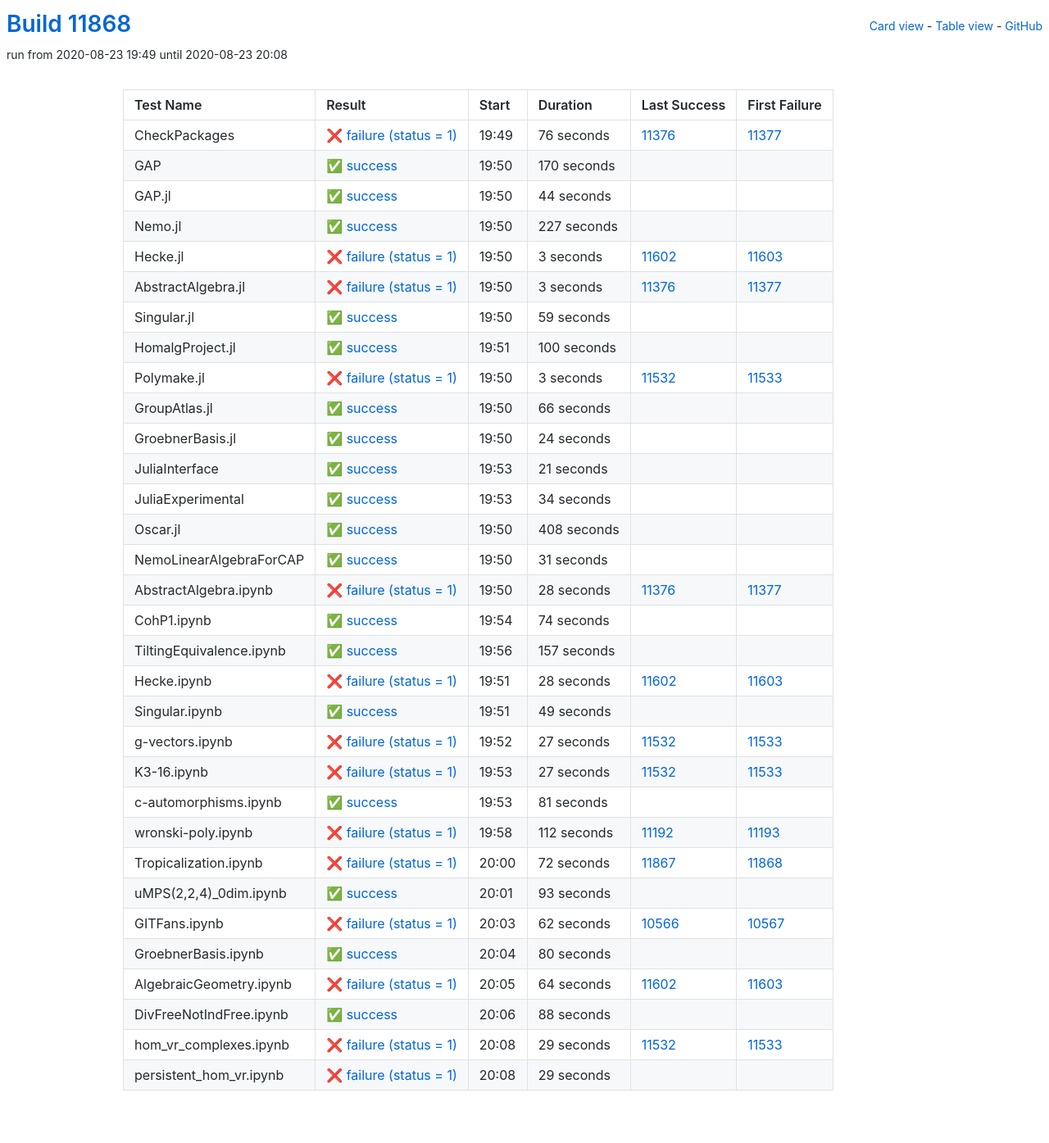
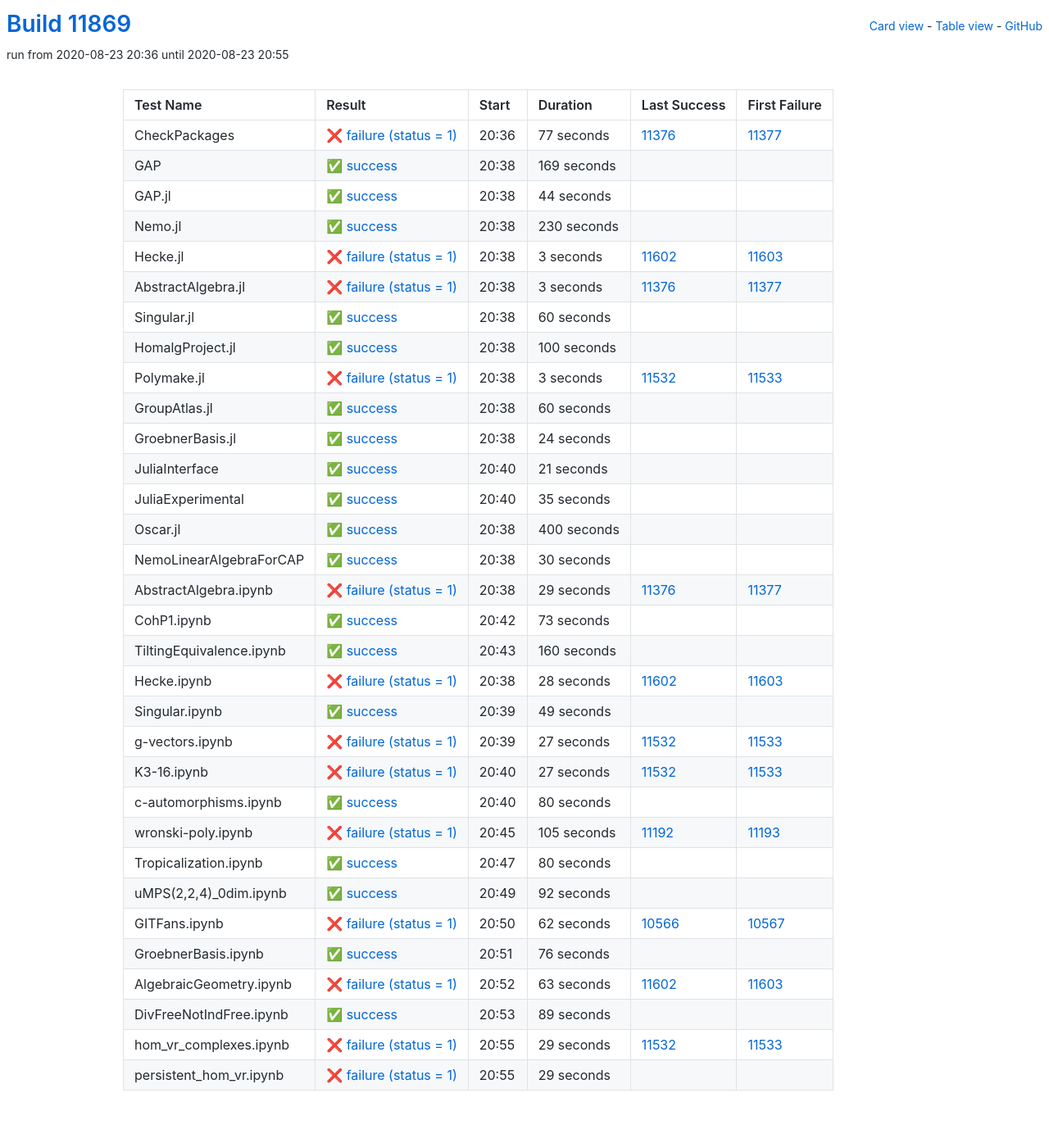
Before and after one commit to oscar-system/oscar-ci-status, a Jekyll site: the page built from table.html, in a window 1280 px wide. Shown: the whole page at 82% size. Built offline with Jekyll 4.4.1, drawn with Linux system fonts in a browser that asks for light colours.

Commit message:
Build #11869

```diff
--- a/_data/ci.yml
+++ b/_data/ci.yml
@@ -1,6 +1,6 @@
 ---
-build: 11868
-build_url: https://oscarci.mathematik.uni-kl.de/job/oscar/11868/
+build: 11869
+build_url: https://oscarci.mathematik.uni-kl.de/job/oscar/11869/
 job: oscar
 organization: oscar-system
 repo: oscar-ci-status
@@ -8,32 +8,32 @@
 tests:
 - name: CheckPackages
   id: checkpackages
-  log: https://oscarci.mathematik.uni-kl.de/job/oscar/11868/artifact/logs/build-11868/CheckPackages.log
-  start: 2020-08-23 19:49
+  log: https://oscarci.mathematik.uni-kl.de/job/oscar/11869/artifact/logs/build-11869/CheckPackages.log
+  start: 2020-08-23 20:36
   success: false
   exitcode: 1
   status: failure
-  duration: 76
+  duration: 77
   last_success: 11376
   last_success_url: https://oscarci.mathematik.uni-kl.de/job/oscar/11376/
   first_failure: 11377
   first_failure_url: https://oscarci.mathematik.uni-kl.de/job/oscar/11377/
 - name: GAP
   id: gap
-  log: https://oscarci.mathematik.uni-kl.de/job/oscar/11868/artifact/logs/build-11868/GAP.log
-  start: 2020-08-23 19:50
+  log: https://oscarci.mathematik.uni-kl.de/job/oscar/11869/artifact/logs/build-11869/GAP.log
+  start: 2020-08-23 20:38
   success: true
   exitcode: 0
   status: success
-  duration: 170
+  duration: 169
   last_success: false
   last_success_url:
   first_failure: false
   first_failure_url:
 - name: GAP.jl
   id: gap-jl
-  log: https://oscarci.mathematik.uni-kl.de/job/oscar/11868/artifact/logs/build-11868/GAP.jl.log
-  start: 2020-08-23 19:50
+  log: https://oscarci.mathematik.uni-kl.de/job/oscar/11869/artifact/logs/build-11869/GAP.jl.log
+  start: 2020-08-23 20:38
   success: true
   exitcode: 0
   status: success
@@ -44,20 +44,20 @@
   first_failure_url:
 - name: Nemo.jl
   id: nemo-jl
-  log: https://oscarci.mathematik.uni-kl.de/job/oscar/11868/artifact/logs/build-11868/Nemo.jl.log
-  start: 2020-08-23 19:50
+  log: https://oscarci.mathematik.uni-kl.de/job/oscar/11869/artifact/logs/build-11869/Nemo.jl.log
+  start: 2020-08-23 20:38
   success: true
   exitcode: 0
   status: success
-  duration: 227
+  duration: 230
   last_success: false
   last_success_url:
   first_failure: false
   first_failure_url:
 - name: Hecke.jl
   id: hecke-jl
-  log: https://oscarci.mathematik.uni-kl.de/job/oscar/11868/artifact/logs/build-11868/Hecke.jl.log
-  start: 2020-08-23 19:50
+  log: https://oscarci.mathematik.uni-kl.de/job/oscar/11869/artifact/logs/build-11869/Hecke.jl.log
+  start: 2020-08-23 20:38
   success: false
   exitcode: 1
   status: failure
@@ -68,8 +68,8 @@
   first_failure_url: https://oscarci.mathematik.uni-kl.de/job/oscar/11603/
 - name: AbstractAlgebra.jl
   id: abstractalgebra-jl
-  log: https://oscarci.mathematik.uni-kl.de/job/oscar/11868/artifact/logs/build-11868/AbstractAlgebra.jl.log
-  start: 2020-08-23 19:50
+  log: https://oscarci.mathematik.uni-kl.de/job/oscar/11869/artifact/logs/build-11869/AbstractAlgebra.jl.log
+  start: 2020-08-23 20:38
   success: false
   exitcode: 1
   status: failure
@@ -80,20 +80,20 @@
   first_failure_url: https://oscarci.mathematik.uni-kl.de/job/oscar/11377/
 - name: Singular.jl
   id: singular-jl
-  log: https://oscarci.mathematik.uni-kl.de/job/oscar/11868/artifact/logs/build-11868/Singular.jl.log
-  start: 2020-08-23 19:50
+  log: https://oscarci.mathematik.uni-kl.de/job/oscar/11869/artifact/logs/build-11869/Singular.jl.log
+  start: 2020-08-23 20:38
   success: true
   exitcode: 0
   status: success
-  duration: 59
+  duration: 60
   last_success: false
   last_success_url:
   first_failure: false
   first_failure_url:
 - name: HomalgProject.jl
   id: homalgproject-jl
-  log: https://oscarci.mathematik.uni-kl.de/job/oscar/11868/artifact/logs/build-11868/HomalgProject.jl.log
-  start: 2020-08-23 19:51
+  log: https://oscarci.mathematik.uni-kl.de/job/oscar/11869/artifact/logs/build-11869/HomalgProject.jl.log
+  start: 2020-08-23 20:38
   success: true
   exitcode: 0
   status: success
@@ -104,8 +104,8 @@
   first_failure_url:
 - name: Polymake.jl
   id: polymake-jl
-  log: https://oscarci.mathematik.uni-kl.de/job/oscar/11868/artifact/logs/build-11868/Polymake.jl.log
-  start: 2020-08-23 19:50
+  log: https://oscarci.mathematik.uni-kl.de/job/oscar/11869/artifact/logs/build-11869/Polymake.jl.log
+  start: 2020-08-23 20:38
   success: false
   exitcode: 1
   status: failure
@@ -116,20 +116,20 @@
   first_failure_url: https://oscarci.mathematik.uni-kl.de/job/oscar/11533/
 - name: GroupAtlas.jl
   id: groupatlas-jl
-  log: https://oscarci.mathematik.uni-kl.de/job/oscar/11868/artifact/logs/build-11868/GroupAtlas.jl.log
-  start: 2020-08-23 19:50
+  log: https://oscarci.mathematik.uni-kl.de/job/oscar/11869/artifact/logs/build-11869/GroupAtlas.jl.log
+  start: 2020-08-23 20:38
   success: true
   exitcode: 0
   status: success
-  duration: 66
+  duration: 60
   last_success: false
   last_success_url:
   first_failure: false
   first_failure_url:
 - name: GroebnerBasis.jl
   id: groebnerbasis-jl
-  log: https://oscarci.mathematik.uni-kl.de/job/oscar/11868/artifact/logs/build-11868/GroebnerBasis.jl.log
-  start: 2020-08-23 19:50
+  log: https://oscarci.mathematik.uni-kl.de/job/oscar/11869/artifact/logs/build-11869/GroebnerBasis.jl.log
+  start: 2020-08-23 20:38
   success: true
   exitcode: 0
   status: success
@@ -140,8 +140,8 @@
   first_failure_url:
 - name: JuliaInterface
   id: juliainterface
-  log: https://oscarci.mathematik.uni-kl.de/job/oscar/11868/artifact/logs/build-11868/JuliaInterface.log
-  start: 2020-08-23 19:53
+  log: https://oscarci.mathematik.uni-kl.de/job/oscar/11869/artifact/logs/build-11869/JuliaInterface.log
+  start: 2020-08-23 20:40
   success: true
   exitcode: 0
   status: success
@@ -152,80 +152,80 @@
   first_failure_url:
 - name: JuliaExperimental
   id: juliaexperimental
-  log: https://oscarci.mathematik.uni-kl.de/job/oscar/11868/artifact/logs/build-11868/JuliaExperimental.log
-  start: 2020-08-23 19:53
+  log: https://oscarci.mathematik.uni-kl.de/job/oscar/11869/artifact/logs/build-11869/JuliaExperimental.log
+  start: 2020-08-23 20:40
   success: true
   exitcode: 0
   status: success
-  duration: 34
+  duration: 35
   last_success: false
   last_success_url:
   first_failure: false
   first_failure_url:
 - name: Oscar.jl
   id: oscar-jl
-  log: https://oscarci.mathematik.uni-kl.de/job/oscar/11868/artifact/logs/build-11868/Oscar.jl.log
-  start: 2020-08-23 19:50
+  log: https://oscarci.mathematik.uni-kl.de/job/oscar/11869/artifact/logs/build-11869/Oscar.jl.log
+  start: 2020-08-23 20:38
   success: true
   exitcode: 0
   status: success
-  duration: 408
+  duration: 400
   last_success: false
   last_success_url:
   first_failure: false
   first_failure_url:
 - name: NemoLinearAlgebraForCAP
   id: nemolinearalgebraforcap
-  log: https://oscarci.mathematik.uni-kl.de/job/oscar/11868/artifact/logs/build-11868/NemoLinearAlgebraForCAP.log
-  start: 2020-08-23 19:50
+  log: https://oscarci.mathematik.uni-kl.de/job/oscar/11869/artifact/logs/build-11869/NemoLinearAlgebraForCAP.log
+  start: 2020-08-23 20:38
   success: true
   exitcode: 0
   status: success
-  duration: 31
+  duration: 30
   last_success: false
   last_success_url:
   first_failure: false
   first_failure_url:
 - name: AbstractAlgebra.ipynb
   id: abstractalgebra-ipynb
-  log: https://oscarci.mathematik.uni-kl.de/job/oscar/11868/artifact/logs/build-11868/AbstractAlgebra.ipynb.log
-  start: 2020-08-23 19:50
+  log: https://oscarci.mathematik.uni-kl.de/job/oscar/11869/artifact/logs/build-11869/AbstractAlgebra.ipynb.log
+  start: 2020-08-23 20:38
   success: false
   exitcode: 1
   status: failure
-  duration: 28
+  duration: 29
   last_success: 11376
   last_success_url: https://oscarci.mathematik.uni-kl.de/job/oscar/11376/
   first_failure: 11377
   first_failure_url: https://oscarci.mathematik.uni-kl.de/job/oscar/11377/
 - name: CohP1.ipynb
   id: cohp1-ipynb
-  log: https://oscarci.mathematik.uni-kl.de/job/oscar/11868/artifact/logs/build-11868/CohP1.ipynb.log
-  start: 2020-08-23 19:54
+  log: https://oscarci.mathematik.uni-kl.de/job/oscar/11869/artifact/logs/build-11869/CohP1.ipynb.log
+  start: 2020-08-23 20:42
   success: true
   exitcode: 0
   status: success
-  duration: 74
+  duration: 73
   last_success: false
   last_success_url:
   first_failure: false
   first_failure_url:
 - name: TiltingEquivalence.ipynb
   id: tiltingequivalence-ipynb
-  log: https://oscarci.mathematik.uni-kl.de/job/oscar/11868/artifact/logs/build-11868/TiltingEquivalence.ipynb.log
-  start: 2020-08-23 19:56
+  log: https://oscarci.mathematik.uni-kl.de/job/oscar/11869/artifact/logs/build-11869/TiltingEquivalence.ipynb.log
+  start: 2020-08-23 20:43
   success: true
   exitcode: 0
   status: success
-  duration: 157
+  duration: 160
   last_success: false
   last_success_url:
   first_failure: false
   first_failure_url:
 - name: Hecke.ipynb
   id: hecke-ipynb
-  log: https://oscarci.mathematik.uni-kl.de/job/oscar/11868/artifact/logs/build-11868/Hecke.ipynb.log
-  start: 2020-08-23 19:51
+  log: https://oscarci.mathematik.uni-kl.de/job/oscar/11869/artifact/logs/build-11869/Hecke.ipynb.log
+  start: 2020-08-23 20:38
   success: false
   exitcode: 1
   status: failure
@@ -236,8 +236,8 @@
   first_failure_url: https://oscarci.mathematik.uni-kl.de/job/oscar/11603/
 - name: Singular.ipynb
   id: singular-ipynb
-  log: https://oscarci.mathematik.uni-kl.de/job/oscar/11868/artifact/logs/build-11868/Singular.ipynb.log
-  start: 2020-08-23 19:51
+  log: https://oscarci.mathematik.uni-kl.de/job/oscar/11869/artifact/logs/build-11869/Singular.ipynb.log
+  start: 2020-08-23 20:39
   success: true
   exitcode: 0
   status: success
@@ -248,8 +248,8 @@
   first_failure_url:
 - name: g-vectors.ipynb
   id: g-vectors-ipynb
-  log: https://oscarci.mathematik.uni-kl.de/job/oscar/11868/artifact/logs/build-11868/g-vectors.ipynb.log
-  start: 2020-08-23 19:52
+  log: https://oscarci.mathematik.uni-kl.de/job/oscar/11869/artifact/logs/build-11869/g-vectors.ipynb.log
+  start: 2020-08-23 20:39
   success: false
   exitcode: 1
   status: failure
@@ -260,8 +260,8 @@
   first_failure_url: https://oscarci.mathematik.uni-kl.de/job/oscar/11533/
 - name: K3-16.ipynb
   id: k3-16-ipynb
-  log: https://oscarci.mathematik.uni-kl.de/job/oscar/11868/artifact/logs/build-11868/K3-16.ipynb.log
-  start: 2020-08-23 19:53
+  log: https://oscarci.mathematik.uni-kl.de/job/oscar/11869/artifact/logs/build-11869/K3-16.ipynb.log
+  start: 2020-08-23 20:40
   success: false
   exitcode: 1
   status: failure
@@ -272,56 +272,56 @@
   first_failure_url: https://oscarci.mathematik.uni-kl.de/job/oscar/11533/
 - name: c-automorphisms.ipynb
   id: c-automorphisms-ipynb
-  log: https://oscarci.mathematik.uni-kl.de/job/oscar/11868/artifact/logs/build-11868/c-automorphisms.ipynb.log
-  start: 2020-08-23 19:53
+  log: https://oscarci.mathematik.uni-kl.de/job/oscar/11869/artifact/logs/build-11869/c-automorphisms.ipynb.log
+  start: 2020-08-23 20:40
   success: true
   exitcode: 0
   status: success
-  duration: 81
+  duration: 80
   last_success: false
   last_success_url:
   first_failure: false
   first_failure_url:
 - name: wronski-poly.ipynb
   id: wronski-poly-ipynb
-  log: https://oscarci.mathematik.uni-kl.de/job/oscar/11868/artifact/logs/build-11868/wronski-poly.ipynb.log
-  start: 2020-08-23 19:58
+  log: https://oscarci.mathematik.uni-kl.de/job/oscar/11869/artifact/logs/build-11869/wronski-poly.ipynb.log
+  start: 2020-08-23 20:45
   success: false
   exitcode: 1
   status: failure
-  duration: 112
+  duration: 105
   last_success: 11192
   last_success_url: https://oscarci.mathematik.uni-kl.de/job/oscar/11192/
   first_failure: 11193
   first_failure_url: https://oscarci.mathematik.uni-kl.de/job/oscar/11193/
 - name: Tropicalization.ipynb
   id: tropicalization-ipynb
-  log: https://oscarci.mathematik.uni-kl.de/job/oscar/11868/artifact/logs/build-11868/Tropicalization.ipynb.log
-  start: 2020-08-23 20:00
-  success: false
-  exitcode: 1
-  status: failure
-  duration: 72
-  last_success: 11867
-  last_success_url: https://oscarci.mathematik.uni-kl.de/job/oscar/11867/
-  first_failure: 11868
-  first_failure_url: https://oscarci.mathematik.uni-kl.de/job/oscar/11868/
-- name: uMPS(2,2,4)_0dim.ipynb
-  id: umps-2-2-4-0dim-ipynb
-  log: https://oscarci.mathematik.uni-kl.de/job/oscar/11868/artifact/logs/build-11868/uMPS-2-2-4-_0dim.ipynb.log
-  start: 2020-08-23 20:01
+  log: https://oscarci.mathematik.uni-kl.de/job/oscar/11869/artifact/logs/build-11869/Tropicalization.ipynb.log
+  start: 2020-08-23 20:47
   success: true
   exitcode: 0
   status: success
-  duration: 93
+  duration: 80
+  last_success: false
+  last_success_url:
+  first_failure: false
+  first_failure_url:
+- name: uMPS(2,2,4)_0dim.ipynb
+  id: umps-2-2-4-0dim-ipynb
+  log: https://oscarci.mathematik.uni-kl.de/job/oscar/11869/artifact/logs/build-11869/uMPS-2-2-4-_0dim.ipynb.log
+  start: 2020-08-23 20:49
+  success: true
+  exitcode: 0
+  status: success
+  duration: 92
   last_success: false
   last_success_url:
   first_failure: false
   first_failure_url:
 - name: GITFans.ipynb
   id: gitfans-ipynb
-  log: https://oscarci.mathematik.uni-kl.de/job/oscar/11868/artifact/logs/build-11868/GITFans.ipynb.log
-  start: 2020-08-23 20:03
+  log: https://oscarci.mathematik.uni-kl.de/job/oscar/11869/artifact/logs/build-11869/GITFans.ipynb.log
+  start: 2020-08-23 20:50
   success: false
   exitcode: 1
   status: failure
@@ -332,44 +332,44 @@
   first_failure_url: https://oscarci.mathematik.uni-kl.de/job/oscar/10567/
 - name: GroebnerBasis.ipynb
   id: groebnerbasis-ipynb
-  log: https://oscarci.mathematik.uni-kl.de/job/oscar/11868/artifact/logs/build-11868/GroebnerBasis.ipynb.log
-  start: 2020-08-23 20:04
+  log: https://oscarci.mathematik.uni-kl.de/job/oscar/11869/artifact/logs/build-11869/GroebnerBasis.ipynb.log
+  start: 2020-08-23 20:51
   success: true
   exitcode: 0
   status: success
-  duration: 80
+  duration: 76
   last_success: false
   last_success_url:
   first_failure: false
   first_failure_url:
 - name: AlgebraicGeometry.ipynb
   id: algebraicgeometry-ipynb
-  log: https://oscarci.mathematik.uni-kl.de/job/oscar/11868/artifact/logs/build-11868/AlgebraicGeometry.ipynb.log
-  start: 2020-08-23 20:05
+  log: https://oscarci.mathematik.uni-kl.de/job/oscar/11869/artifact/logs/build-11869/AlgebraicGeometry.ipynb.log
+  start: 2020-08-23 20:52
   success: false
   exitcode: 1
   status: failure
-  duration: 64
+  duration: 63
   last_success: 11602
   last_success_url: https://oscarci.mathematik.uni-kl.de/job/oscar/11602/
   first_failure: 11603
   first_failure_url: https://oscarci.mathematik.uni-kl.de/job/oscar/11603/
 - name: DivFreeNotIndFree.ipynb
   id: divfreenotindfree-ipynb
-  log: https://oscarci.mathematik.uni-kl.de/job/oscar/11868/artifact/logs/build-11868/DivFreeNotIndFree.ipynb.log
-  start: 2020-08-23 20:06
+  log: https://oscarci.mathematik.uni-kl.de/job/oscar/11869/artifact/logs/build-11869/DivFreeNotIndFree.ipynb.log
+  start: 2020-08-23 20:53
   success: true
   exitcode: 0
   status: success
-  duration: 88
+  duration: 89
   last_success: false
   last_success_url:
   first_failure: false
   first_failure_url:
 - name: hom_vr_complexes.ipynb
   id: hom-vr-complexes-ipynb
-  log: https://oscarci.mathematik.uni-kl.de/job/oscar/11868/artifact/logs/build-11868/hom_vr_complexes.ipynb.log
-  start: 2020-08-23 20:08
+  log: https://oscarci.mathematik.uni-kl.de/job/oscar/11869/artifact/logs/build-11869/hom_vr_complexes.ipynb.log
+  start: 2020-08-23 20:55
   success: false
   exitcode: 1
   status: failure
@@ -380,8 +380,8 @@
   first_failure_url: https://oscarci.mathematik.uni-kl.de/job/oscar/11533/
 - name: persistent_hom_vr.ipynb
   id: persistent-hom-vr-ipynb
-  log: https://oscarci.mathematik.uni-kl.de/job/oscar/11868/artifact/logs/build-11868/persistent_hom_vr.ipynb.log
-  start: 2020-08-23 20:08
+  log: https://oscarci.mathematik.uni-kl.de/job/oscar/11869/artifact/logs/build-11869/persistent_hom_vr.ipynb.log
+  start: 2020-08-23 20:55
   success: false
   exitcode: 1
   status: failure
```
Also changed, not shown: README.md.
